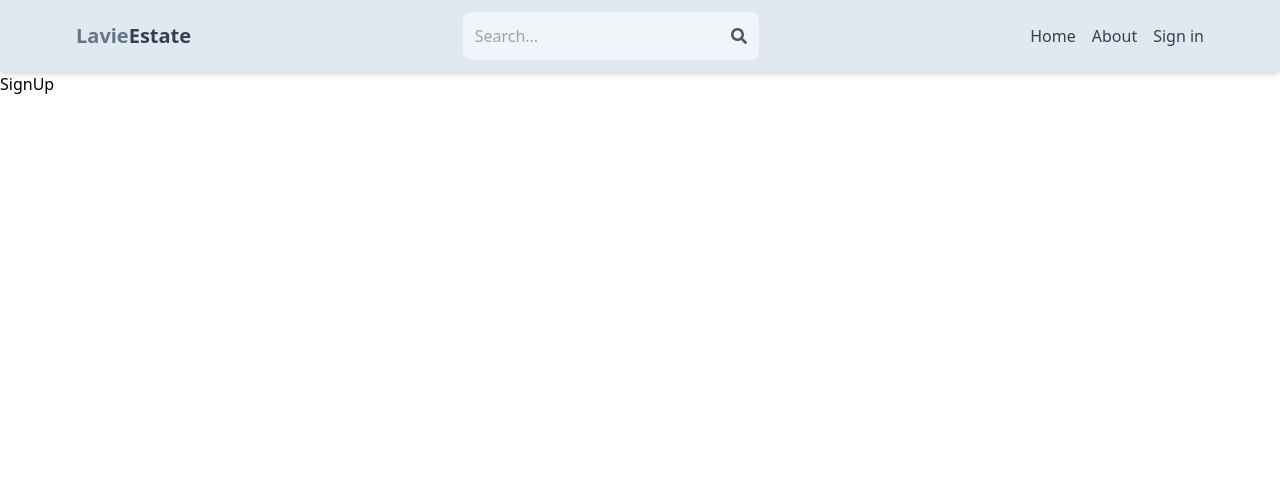
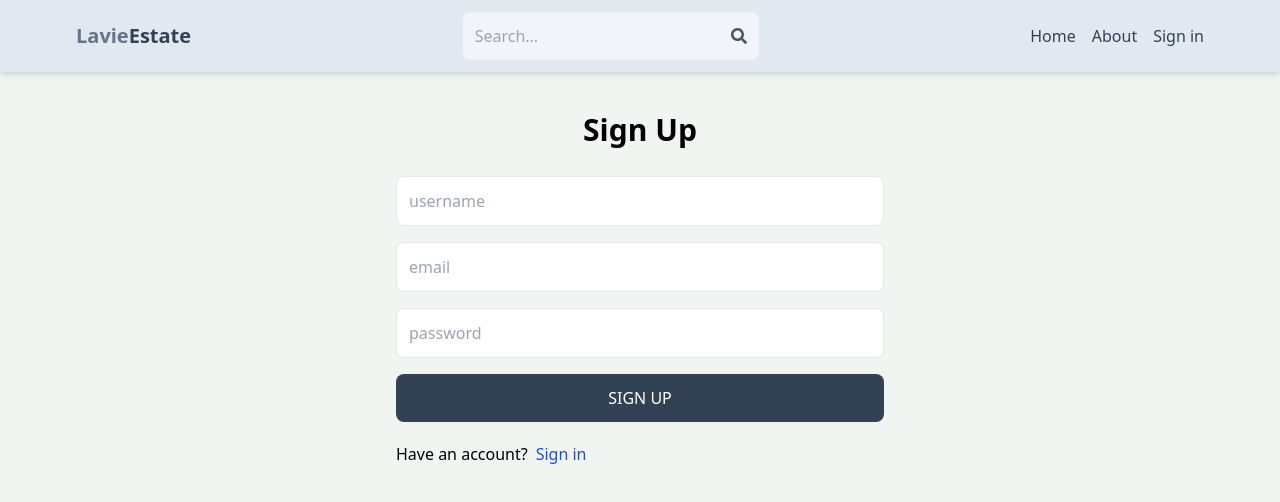
Before and after one commit to maurolavie/mern-estate, a React (Vite) app in the folder client/: page /sign-up in a window 1280 px wide. Shown: the top 502 px of the page. Built offline with nearby package versions, Linux system fonts and the light colour scheme.

Commit message:
complete sign up page ui

```diff
--- a/client/src/index.css
+++ b/client/src/index.css
@@ -1,3 +1,7 @@
 @tailwind base;
 @tailwind components;
 @tailwind utilities;
+
+body {
+    background-color: rgb(241, 245, 241);
+}
--- a/client/src/pages/SignUp.jsx
+++ b/client/src/pages/SignUp.jsx
@@ -1,7 +1,22 @@
 import React from 'react'
+import { Link } from 'react-router-dom'
 
 export default function SignUp() {
   return (
-    <div>SignUp</div>
+    <div className='p-3 max-w-lg mx-auto'>
+      <h1 className='text-3xl text-center font-semibold my-7'>Sign Up</h1>
+      <form className='flex flex-col gap-4'>
+        <input type="text" placeholder='username' className='border p-3 rounded-lg' id='username' />
+        <input type="email" placeholder='email' className='border p-3 rounded-lg' id='email' />
+        <input type="password" placeholder='password' className='border p-3 rounded-lg' id='password' />
+        <button className='bg-slate-700 text-white p-3 rounded-lg uppercase hover:opacity-95 disabled:opacity-80'>Sign up</button>
+      </form>
+      <div className='flex gap-2 mt-5'>
+        <p>Have an account?</p>
+        <Link to={"/sign-in"}>
+          <span className='text-blue-700'>Sign in</span>
+        </Link>
+      </div>
+    </div>
   )
 }
```
